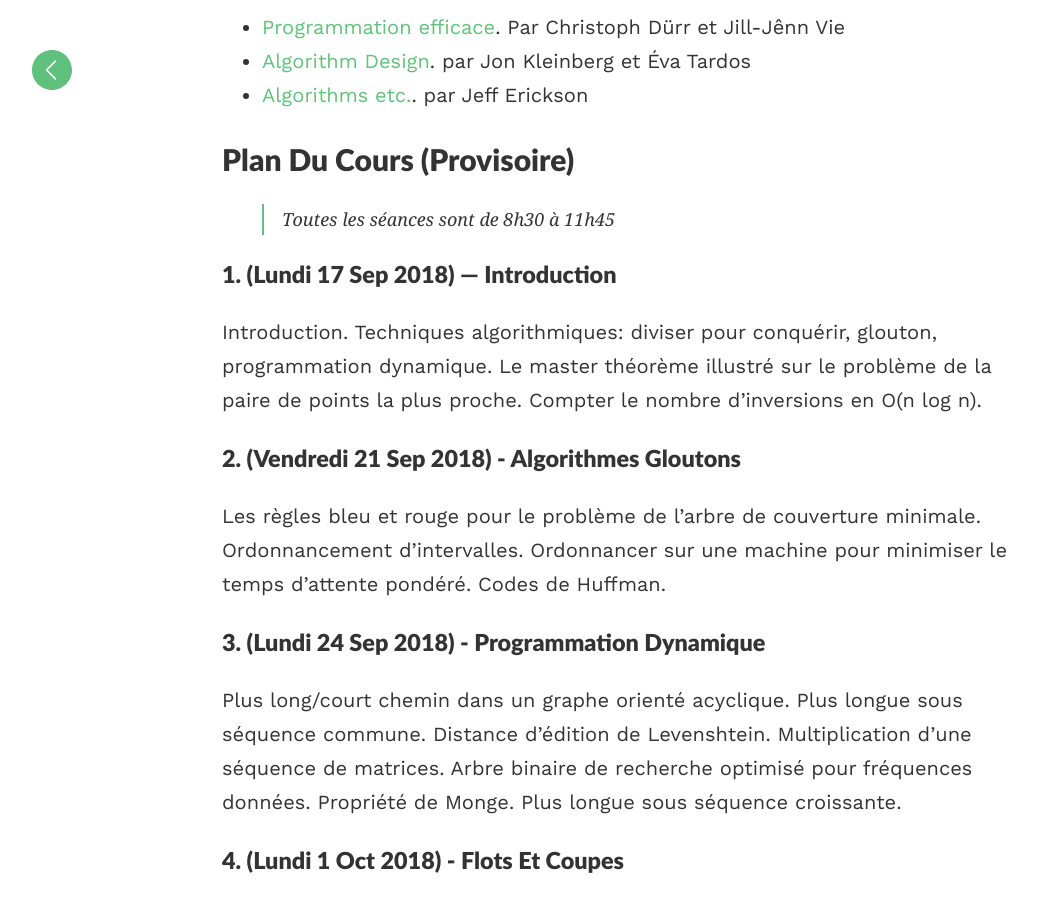
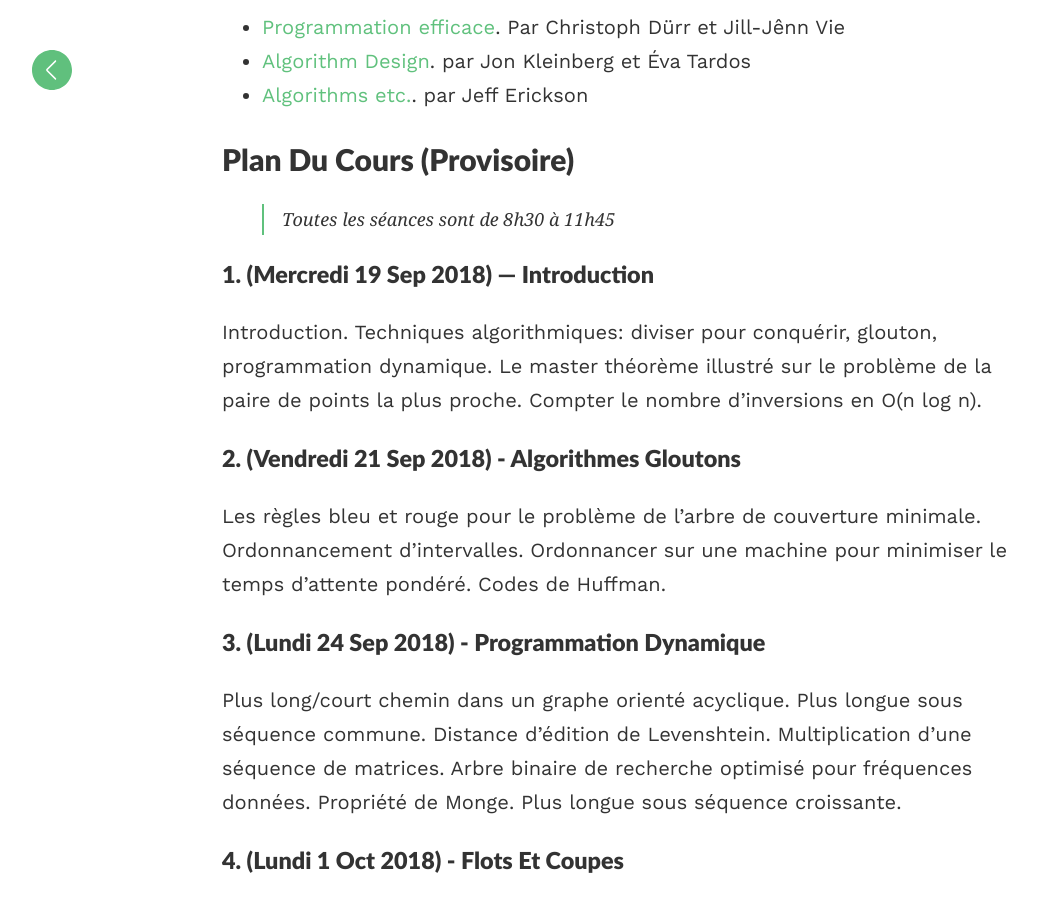
Before and after one commit to xtof-durr/xtof-durr.github.io, a Jekyll site: the page built from ALG/index.md, in a window 1280 px wide and 900 px high, scrolled down 574 px. Shown: the whole window, without its empty margins (18-1055 px from the left). Built offline with Jekyll 4.4.1, drawn with Linux system fonts in a browser that asks for light colours; our own code applies the rules of GitHub Pages for plain Markdown files.

Commit message:
changement de date premier cours

```diff
--- a/ALG/index.md
+++ b/ALG/index.md
@@ -16,7 +16,7 @@ intervenants: [Christoph Dürr](http://www-desir.lip6.fr/~durrc/), [Nguyễn Kim
 
 > Toutes les séances sont de 8h30 à 11h45
 
-### 1. (Lundi 17 sep 2018) — Introduction
+### 1. (Mercredi 19 sep 2018) — Introduction
 
 Introduction.  Techniques algorithmiques: diviser pour conquérir, glouton, programmation dynamique.  Le master théorème illustré sur le problème de la paire de points la plus proche. Compter le nombre d'inversions en O(n log n).
 
```
